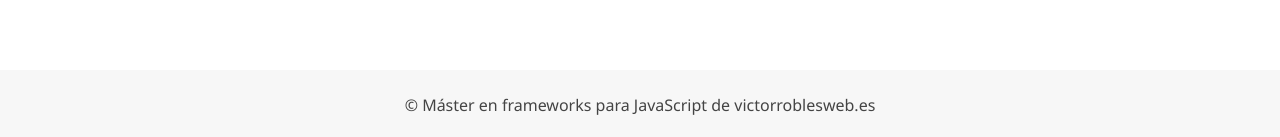
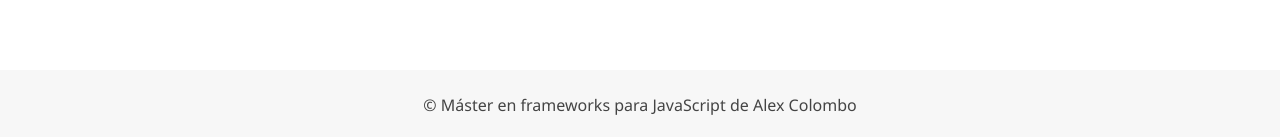
Before and after one commit to AleSkywaker/React_ALX, a React (Create React App) app: page / in a window 1280 px wide. Shown: the part 1056-1193 px from the top of the page. Built offline with nearby package versions, Linux system fonts and the light colour scheme.

Commit message:
new component footer

```diff
--- a/src/components/Footer.js
+++ b/src/components/Footer.js
@@ -5,7 +5,7 @@ class Footer extends Component {
     return (
       <footer id="footer">
         <div className="center">
-          <p>&copy; Máster en frameworks para JavaScript de victorroblesweb.es</p>
+          <p>&copy; Máster en frameworks para JavaScript de Alex Colombo</p>
         </div>
       </footer>
     );
```
